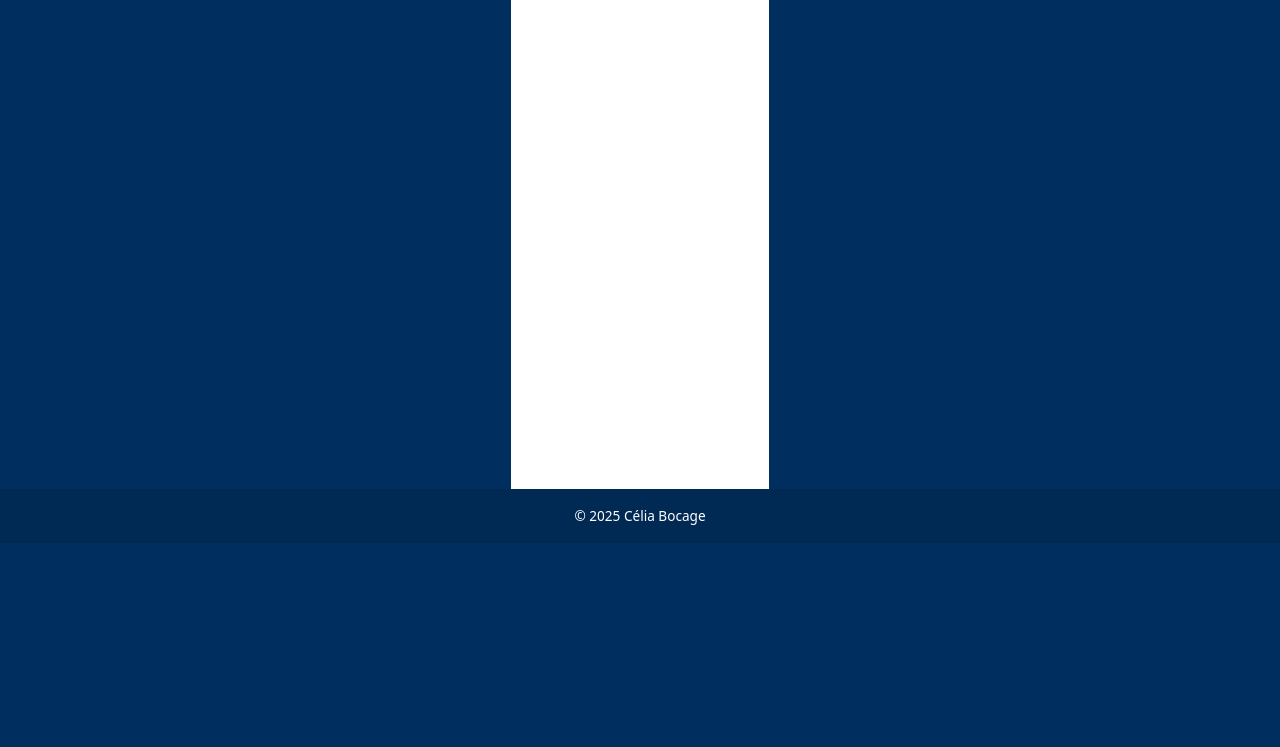
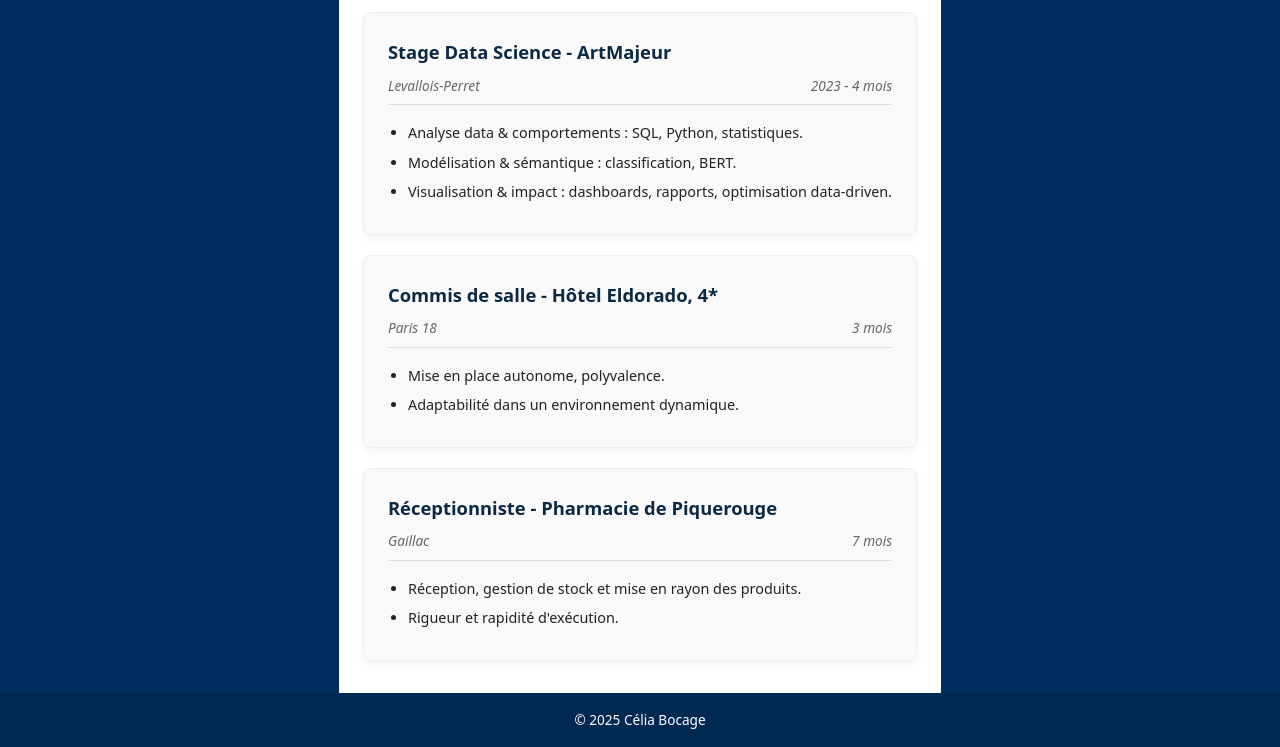
Before and after one commit to CeliaBocage/CeliaBocage.github.io, a plain HTML site: page navigation/experiences.html in a window 1280 px wide. Shown: the part 257-1004 px from the top of the page. Before the commit the page ends 800 px from the top, so only its background shows below. Drawn offline with Linux system fonts and the light colour scheme.

Commit message:
squelette experiences

```diff
--- a/assets/css/style.css
+++ b/assets/css/style.css
@@ -319,3 +319,70 @@ footer {
     margin-bottom: 1.5rem;
   }
 }
+}
+
+/* --- Styles spécifiques à la page Expériences (Cartes) --- */
+
+/* Ajustement pour le titre H1 de la page */
+main > h1 {
+  font-size: 2rem;
+  text-transform: uppercase;
+  margin-bottom: 1.5rem;
+  color: #001327;
+  border-bottom: 2px solid #0b2845;
+  padding-bottom: 0.5rem;
+}
+
+/* Nouveau style pour l'affichage en grille des cartes */
+.experience-grid {
+    display: grid;
+    /* Crée une grille de colonnes, chacune d'au moins 300px de large */
+    grid-template-columns: repeat(auto-fit, minmax(300px, 1fr));
+    gap: 20px;
+    margin-top: 1.5rem;
+}
+
+/* Style des cartes d'expérience */
+.experience-card {
+    background: #f9f9f9;
+    border: 1px solid #eee;
+    border-radius: 8px;
+    padding: 1.5rem;
+    box-shadow: 0 4px 8px rgba(0, 0, 0, 0.05); /* Effet "carte" */
+    transition: transform 0.2s;
+    /* Assure que toutes les cartes ont la même hauteur dans la grille */
+    display: flex;
+    flex-direction: column;
+}
+
+.experience-card:hover {
+    transform: translateY(-5px);
+    box-shadow: 0 6px 12px rgba(0, 0, 0, 0.1);
+}
+
+.experience-card .card-title {
+    font-size: 1.15rem;
+    color: #0b2845; /* Couleur de la marque */
+    margin-bottom: 0.5rem;
+}
+
+.experience-card .card-details {
+    display: flex;
+    justify-content: space-between;
+    font-style: italic;
+    font-size: 0.85rem;
+    color: #666;
+    margin-bottom: 1rem;
+    padding-bottom: 0.5rem;
+    border-bottom: 1px solid #ddd;
+}
+
+.experience-card .card-description {
+    list-style: disc;
+    padding-left: 1.25rem;
+}
+
+.experience-card .card-description li {
+    font-size: 0.9rem;
+    margin-bottom: 0.4rem;
+}
--- a/navigation/experiences.html
+++ b/navigation/experiences.html
@@ -3,7 +3,7 @@
 <head>
   <meta charset="UTF-8">
   <meta name="viewport" content="width=device-width, initial-scale=1.0">
-  <title>Célia Bocage – Experiences</title>
+  <title>Célia Bocage – Expériences</title>
   <link rel="stylesheet" href="../assets/css/style.css">
 </head>
 <body>
@@ -33,9 +33,46 @@
   </div>
 
   <main>
-    <h1>Experiences</h1>
+    <h1>Expériences Professionnelles</h1>
 
-    <!-- Ici tu mets le détail de tes formations, à partir du CV -->
+    <div class="experience-grid">
+        <section class="experience-card">
+            <h2 class="card-title">Stage Data Science - ArtMajeur</h2>
+            <div class="card-details">
+                <span class="location">Levallois-Perret</span>
+                <span class="date">2023 - 4 mois</span>
+            </div>
+            <ul class="card-description">
+                <li>Analyse data & comportements : SQL, Python, statistiques.</li>
+                <li>Modélisation & sémantique : classification, BERT.</li>
+                <li>Visualisation & impact : dashboards, rapports, optimisation data-driven.</li>
+            </ul>
+        </section>
+
+        <section class="experience-card">
+            <h2 class="card-title">Commis de salle - Hôtel Eldorado, 4*</h2>
+            <div class="card-details">
+                <span class="location">Paris 18</span>
+                <span class="date">3 mois</span>
+            </div>
+            <ul class="card-description">
+                <li>Mise en place autonome, polyvalence.</li>
+                <li>Adaptabilité dans un environnement dynamique.</li>
+            </ul>
+        </section>
+
+        <section class="experience-card">
+            <h2 class="card-title">Réceptionniste - Pharmacie de Piquerouge</h2>
+            <div class="card-details">
+                <span class="location">Gaillac</span>
+                <span class="date">7 mois</span>
+            </div>
+            <ul class="card-description">
+                <li>Réception, gestion de stock et mise en rayon des produits.</li>
+                <li>Rigueur et rapidité d'exécution.</li>
+            </ul>
+        </section>
+    </div>
   </main>
 
   <footer>
```
